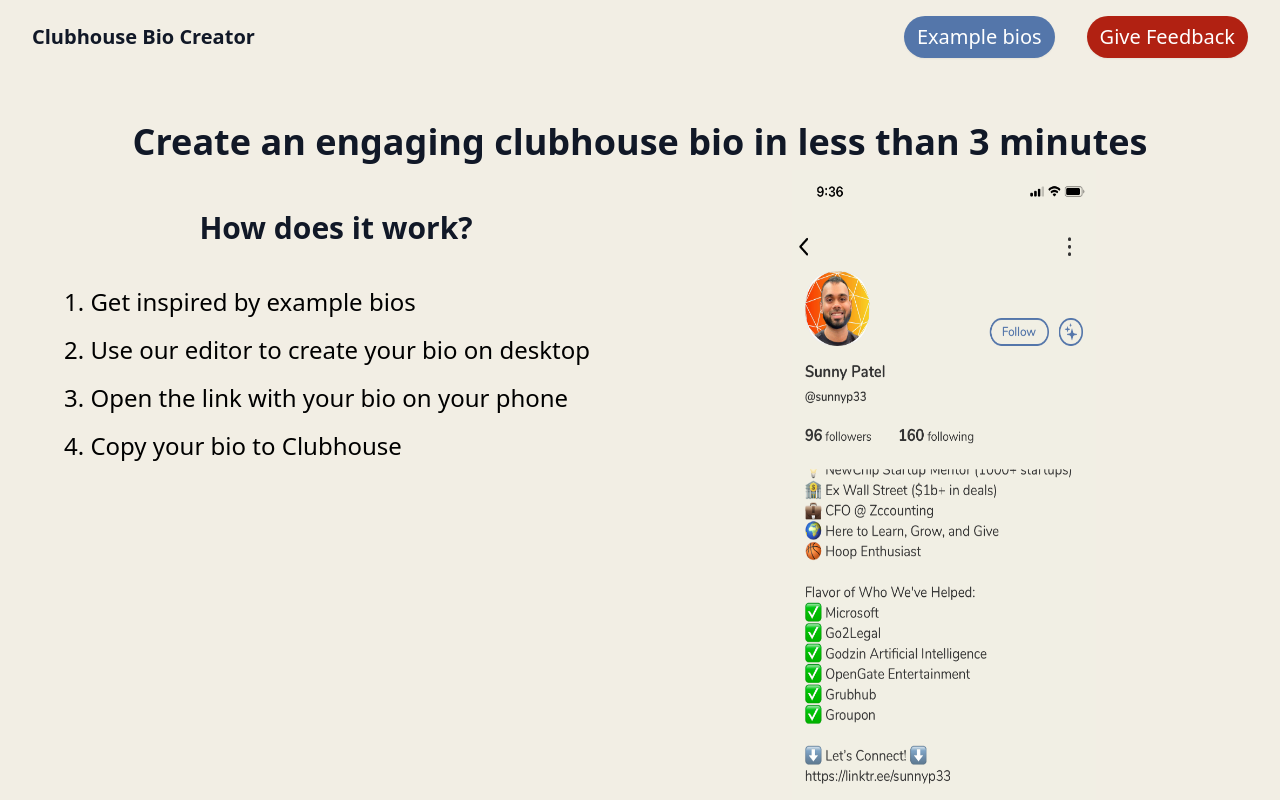
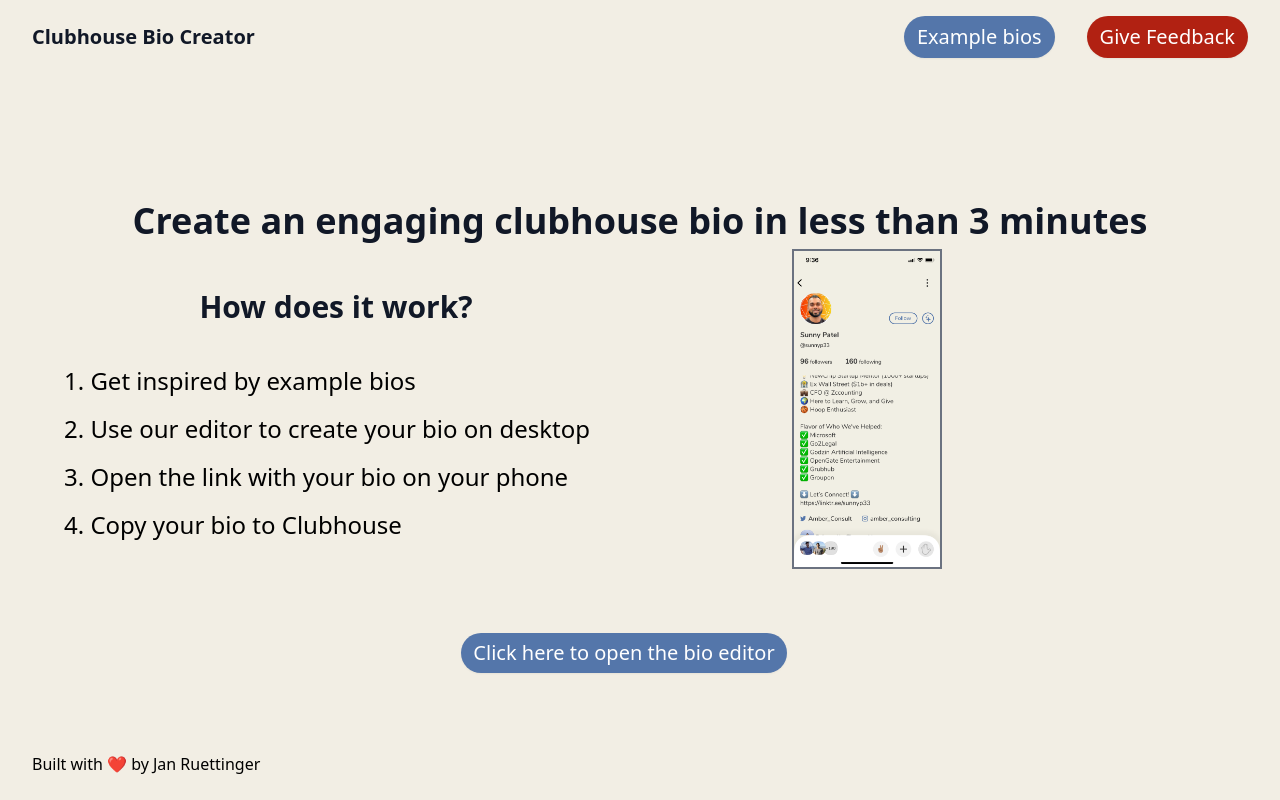
Before and after one commit to anhbaysgalan1/ClubhouseBio, a Next.js app in the folder app/: page / in a window 1280 px wide. Shown: the top 800 px of the page. Built offline with nearby package versions, Linux system fonts and the light colour scheme.

Commit message:
remove next/image dependency

```diff
--- a/app/pages/index.tsx
+++ b/app/pages/index.tsx
@@ -1,6 +1,3 @@
-// import { useState } from 'react';
-import Image from 'next/image';
-// import Link from 'next/link';
 import { useRouter } from 'next/router';
 import NavBar from '../components/NavBar';
 
@@ -26,9 +23,6 @@ export default function Home() {
           <NavBar />
         </header>
         <main className="mt-14">
-          {/* <div className="font-courier p-2 text-2xl text-white bg-gray-500">
-            "Hello"
-          </div> */}
           <h1 className="p-2 text-4xl font-semibold text-center text-gray-900">
             Create an engaging clubhouse bio in less than 3 minutes
           </h1>
@@ -53,12 +47,12 @@ export default function Home() {
               </div>
             </div>
             <div className="w-1/4 mx-auto">
-              <Image
+              <img
                 src="/images/example_1.jpeg"
-                alt="Picture of the author"
-                layout="responsive"
-                width={100}
-                height={250}
+                alt="example of clubhouse bio"
+                width={150}
+                height={350}
+                className="border-2 border-gray-500"
               />
             </div>
           </div>
```
